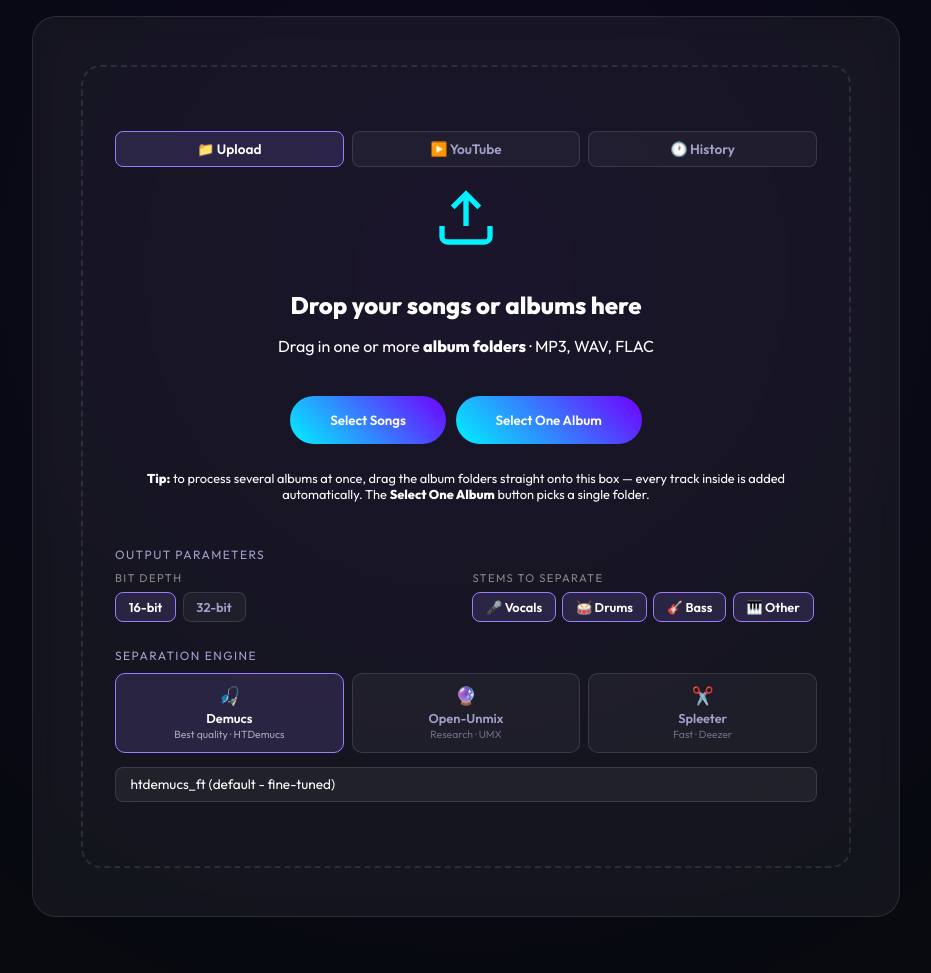
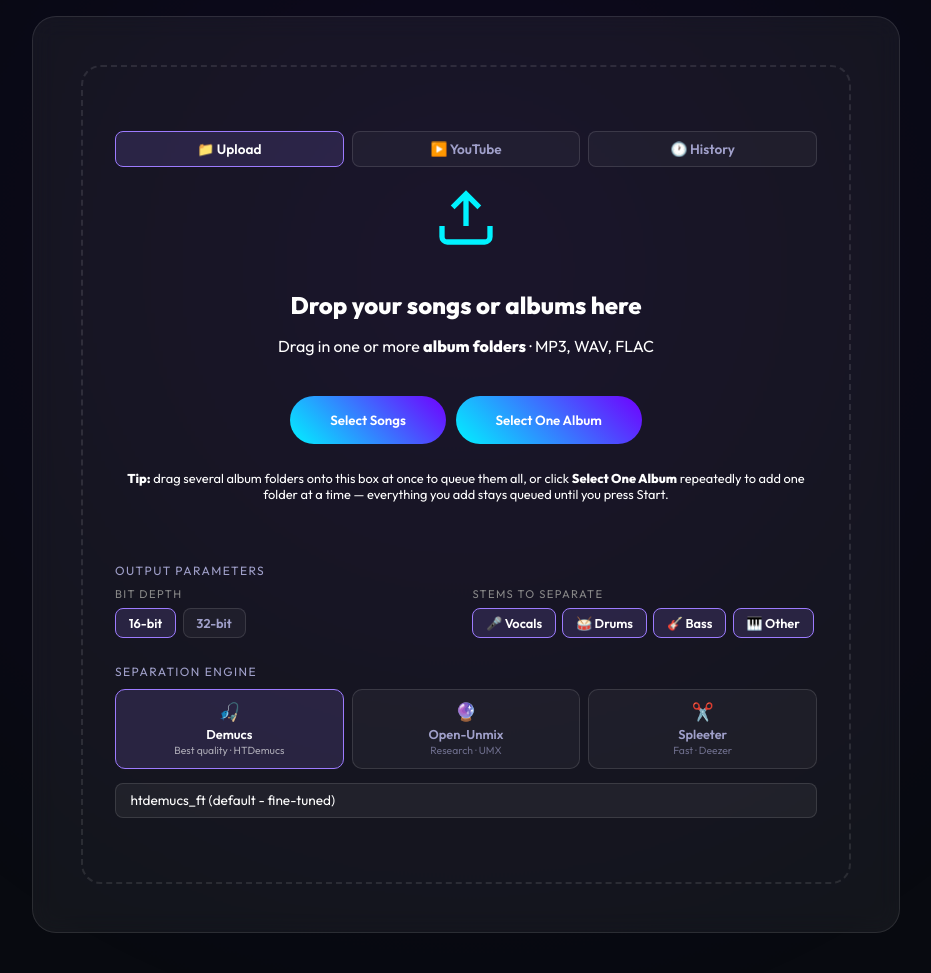
Before and after one commit to mesklashin/vocalsep, a Flask app: page / in a window 1280 px wide. Shown: the part 130-1103 px from the top of the page, without its empty margins (174-1105 px from the left). Run offline with Flask 3, Linux system fonts and the light colour scheme.

Commit message:
Allow queueing multiple albums for batch separation (additive selection, remove/clear controls)

```diff
--- a/app/templates/index.html
+++ b/app/templates/index.html
@@ -138,12 +138,16 @@
                         <button class="btn-primary" onclick="document.getElementById('folder-input').click()">Select One Album</button>
                     </div>
                     <p class="text-dim" style="font-size:.8rem; margin-top:.6rem;">
-                        <b>Tip:</b> to process several albums at once, drag the album
-                        folders straight onto this box &mdash; every track inside is added
-                        automatically. The <b>Select One Album</b> button picks a single folder.
+                        <b>Tip:</b> drag several album folders onto this box at once to
+                        queue them all, or click <b>Select One Album</b> repeatedly to
+                        add one folder at a time &mdash; everything you add stays queued
+                        until you press Start.
                     </p>
                     <div id="upload-file-list" style="width:100%; max-height:220px; overflow-y:auto; margin-top:.6rem;"></div>
-                    <button class="btn-batch-start" id="upload-start-btn" onclick="handleBatch()">&#9654; Start Separation</button>
+                    <div style="display:flex; gap:.6rem; flex-wrap:wrap; justify-content:center;">
+                        <button class="btn-batch-start" id="upload-start-btn" onclick="handleBatch()">&#9654; Start Separation</button>
+                        <button class="btn-small" id="upload-clear-btn" style="display:none" onclick="clearBatchFiles()">&#10060; Clear All</button>
+                    </div>
                 </div>
 
                 <div class="youtube-container" id="youtube-section">
@@ -381,6 +385,7 @@
         });
         document.getElementById('file-input').addEventListener('change', e => {
             handleSelectedFiles(Array.from(e.target.files));
+            e.target.value = '';
         });
         document.getElementById('folder-input').addEventListener('change', e => {
             // A folder pick returns everything inside (incl. sub-folders and
@@ -388,6 +393,7 @@
             const audio = Array.from(e.target.files).filter(f => AUDIO_RE.test(f.name));
             if (!audio.length) { alert('No MP3, WAV, or FLAC files found in that folder.'); return; }
             handleSelectedFiles(audio);
+            e.target.value = '';
         });
         const zone = document.getElementById('drop-zone');
         zone.addEventListener('dragover',  e => { e.preventDefault(); zone.classList.add('drag-over'); });
@@ -427,31 +433,61 @@
         document.getElementById('youtube-section').classList.toggle('visible', type === 'youtube');
     }
 
-    // One file -> single track (full player + lyrics). Many files -> batch.
+    // One file (first selection, nothing queued yet) -> single track (full
+    // player + lyrics). Anything else -> add to the batch queue, so users can
+    // pick several albums one folder at a time (or drop them all at once).
     function handleSelectedFiles(files) {
         if (!files.length) return;
-        if (files.length === 1) {
-            batchFiles = [];
-            document.getElementById('upload-file-list').innerHTML = '';
-            document.getElementById('upload-start-btn').style.display = 'none';
+        if (files.length === 1 && batchFiles.length === 0) {
             handleFile(files[0]);
             return;
         }
-        batchFiles = files;
-        const list = document.getElementById('upload-file-list');
-        const btn  = document.getElementById('upload-start-btn');
+        // De-dupe against what's already queued (same name + size + folder).
+        const existingKeys = new Set(batchFiles.map(f => f.webkitRelativePath + '|' + f.name + '|' + f.size));
+        for (const f of files) {
+            const key = f.webkitRelativePath + '|' + f.name + '|' + f.size;
+            if (!existingKeys.has(key)) {
+                batchFiles.push(f);
+                existingKeys.add(key);
+            }
+        }
+        renderBatchFileList();
+    }
+
+    function renderBatchFileList() {
+        const list  = document.getElementById('upload-file-list');
+        const btn   = document.getElementById('upload-start-btn');
+        const clear = document.getElementById('upload-clear-btn');
         list.innerHTML = '';
-        files.forEach(f => {
+        if (!batchFiles.length) {
+            btn.style.display = 'none';
+            clear.style.display = 'none';
+            return;
+        }
+        batchFiles.forEach((f, idx) => {
             const div = document.createElement('div');
             div.className = 'batch-file-item';
-            div.innerHTML = '<span>&#127925; ' + f.name + '</span><small>' + (f.size/1024/1024).toFixed(1) + ' MB</small>';
+            div.innerHTML = '<span>&#127925; ' + (f.webkitRelativePath || f.name) + '</span><small>' +
+                (f.size/1024/1024).toFixed(1) + ' MB &nbsp;<a href="#" onclick="removeBatchFile(' + idx + '); return false;" style="color:#fc8181">&#10005;</a></small>';
             list.appendChild(div);
         });
         const count = document.createElement('div');
         count.className = 'batch-count';
-        count.textContent = files.length + ' files selected - press Start to separate the album';
+        count.textContent = batchFiles.length + ' file' + (batchFiles.length === 1 ? '' : 's') +
+            ' queued - add more albums or press Start';
         list.appendChild(count);
         btn.style.display = 'block';
+        clear.style.display = 'inline-block';
+    }
+
+    function removeBatchFile(idx) {
+        batchFiles.splice(idx, 1);
+        renderBatchFileList();
+    }
+
+    function clearBatchFiles() {
+        batchFiles = [];
+        renderBatchFileList();
     }
 
     function updateModelDropdown(engine) {
@@ -1102,6 +1138,7 @@
         setMasterBtn(false);
         document.getElementById('upload-file-list').innerHTML = '';
         document.getElementById('upload-start-btn').style.display = 'none';
+        document.getElementById('upload-clear-btn').style.display = 'none';
         const panel = document.getElementById('song-info-panel');
         if (panel) panel.remove();
         document.getElementById('lyrics-container').innerHTML =
```
